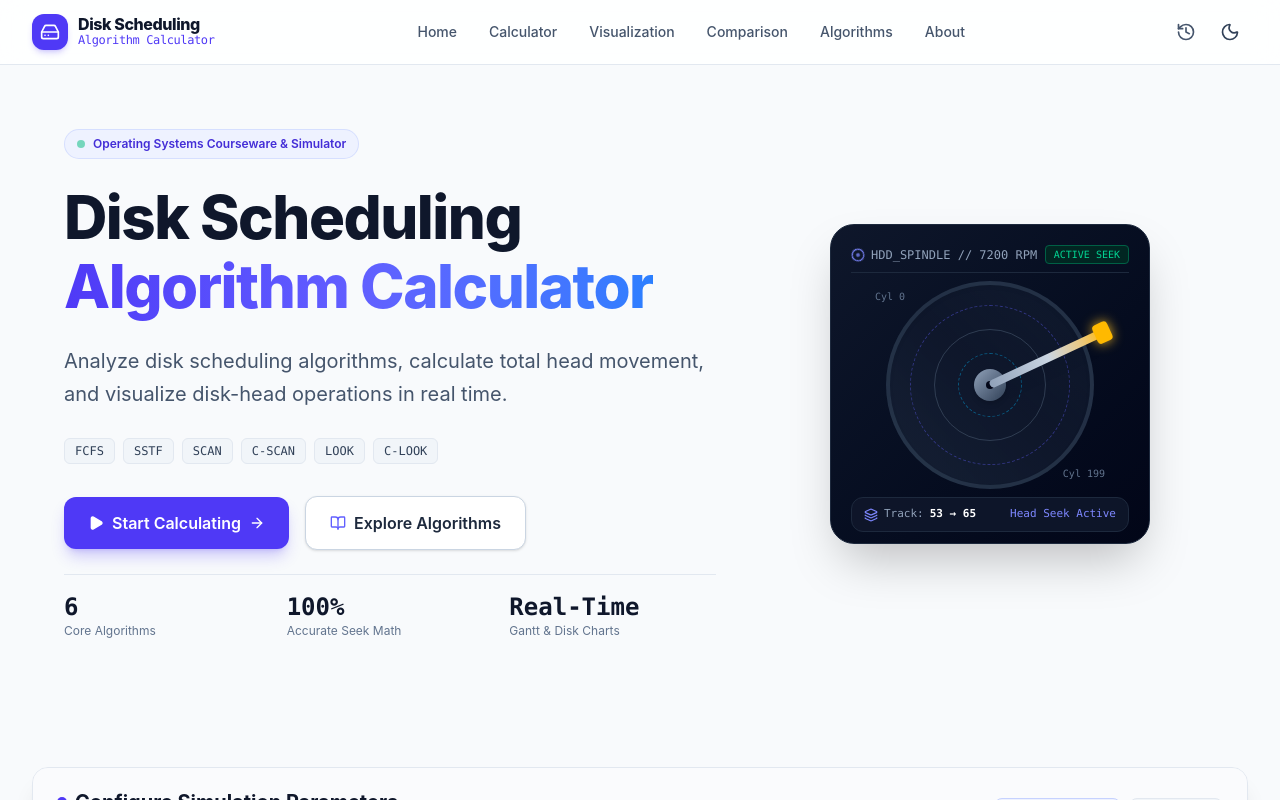
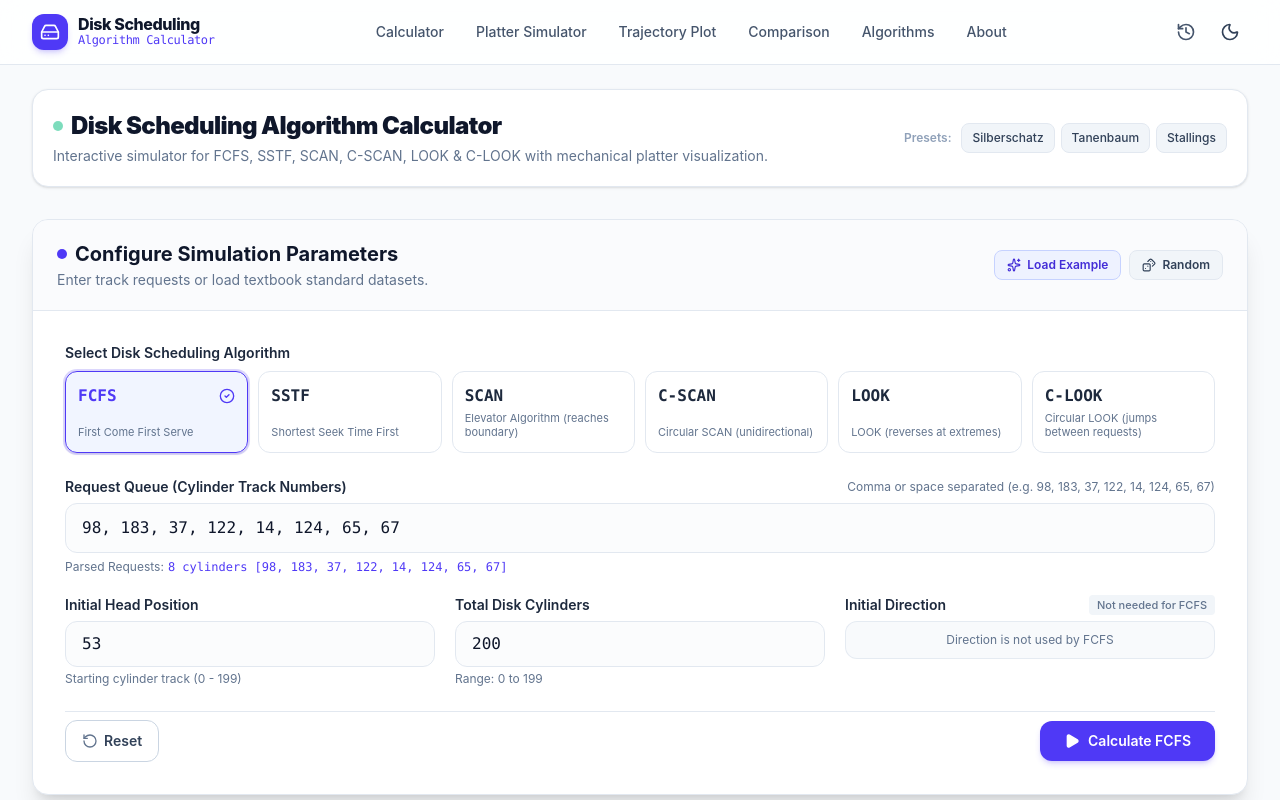
Before and after one commit to shivshankarsuriyavlogs-cpu/Disk-Scheduling-Algorithm-Calculator, a React (Vite) app: page / in a window 1280 px wide. Shown: the top 800 px of the page. Built offline with nearby package versions, Linux system fonts and the light colour scheme.

Commit message:
feat: add textbook presets and improve navigation
- Introduce standard textbook presets for algorithm calculations
- Update Navbar and component scroll targets for better navigation
- Remove unused Hero component

```diff
--- a/src/App.tsx
+++ b/src/App.tsx
@@ -3,7 +3,6 @@ import confetti from 'canvas-confetti';
 import { AlgorithmType, Direction, CalculationResult, ComparisonItem, HistoryEntry } from './types';
 import { validateInput, calculateAlgorithm, compareAlgorithms } from './utils/algorithms';
 import { Navbar } from './components/Navbar';
-import { Hero } from './components/Hero';
 import { CalculatorForm } from './components/CalculatorForm';
 import { MetricsCards } from './components/MetricsCards';
 import { MovementSequence } from './components/MovementSequence';
@@ -18,6 +17,31 @@ import { HistoryDrawer } from './components/HistoryDrawer';
 
 const STORAGE_KEY_THEME = 'disk_calc_theme';
 const STORAGE_KEY_HISTORY = 'disk_calc_history';
+
+// Standard textbook presets
+export const PRESETS = [
+  {
+    name: 'Silberschatz (Standard OS)',
+    queue: '98, 183, 37, 122, 14, 124, 65, 67',
+    head: '53',
+    diskSize: '200',
+    direction: 'Right' as Direction,
+  },
+  {
+    name: 'Tanenbaum (Modern OS)',
+    queue: '1, 36, 16, 34, 9, 12',
+    head: '11',
+    diskSize: '40',
+    direction: 'Right' as Direction,
+  },
+  {
+    name: 'Stallings (OS Principles)',
+    queue: '55, 58, 39, 18, 90, 160, 150, 38, 184',
+    head: '100',
+    diskSize: '200',
+    direction: 'Right' as Direction,
+  },
+];
 
 export default function App() {
   // Theme state
@@ -47,9 +71,14 @@ export default function App() {
   const [direction, setDirection] = useState<Direction>('Right');
   const [selectedAlgorithm, setSelectedAlgorithm] = useState<AlgorithmType>('FCFS');
 
-  // Calculation Results
-  const [currentResult, setCurrentResult] = useState<CalculationResult | null>(null);
-  const [comparisonItems, setComparisonItems] = useState<ComparisonItem[]>([]);
+  // Pre-calculate initial results immediately on mount so the user sees a 100% active, working dashboard
+  const [currentResult, setCurrentResult] = useState<CalculationResult>(() => {
+    return calculateAlgorithm('FCFS', 53, [98, 183, 37, 122, 14, 124, 65, 67], 200, 'Right');
+  });
+
+  const [comparisonItems, setComparisonItems] = useState<ComparisonItem[]>(() => {
+    return compareAlgorithms(53, [98, 183, 37, 122, 14, 124, 65, 67], 200, 'Right');
+  });
 
   // Interactive Playback State
   const [activeStep, setActiveStep] = useState<number>(-1); // -1 = overview
@@ -123,7 +152,7 @@ export default function App() {
     return () => clearInterval(timer);
   }, [isPlaying, playbackSpeed, currentResult]);
 
-  // Execution function (triggered by Calculate button)
+  // Execution function (triggered by Calculate button or preset clicks)
   const runCalculation = useCallback((triggerConfetti = false) => {
     const valid = validateInput(queueInput, headInput, diskSizeInput, selectedAlgorithm, direction);
     if (!valid.isValid || !valid.parsedQueue || valid.parsedHead === undefined || !valid.parsedDiskSize) {
@@ -163,18 +192,21 @@ export default function App() {
       averageSeekDistance: result.averageSeekDistance,
     };
 
-    setHistory((prev) => [historyItem, ...prev.filter(h => !(h.algorithm === historyItem.algorithm && h.initialHead === historyItem.initialHead && h.requestQueue.join(',') === historyItem.requestQueue.join(',')))].slice(0, 30));
+    setHistory((prev) => [
+      historyItem,
+      ...prev.filter(h => !(h.algorithm === historyItem.algorithm && h.initialHead === historyItem.initialHead && h.requestQueue.join(',') === historyItem.requestQueue.join(',')))
+    ].slice(0, 30));
 
     if (triggerConfetti) {
       try {
         confetti({
-          particleCount: 40,
-          spread: 70,
-          origin: { y: 0.65 },
+          particleCount: 35,
+          spread: 60,
+          origin: { y: 0.6 },
           colors: ['#4f46e5', '#0284c7', '#10b981', '#f59e0b']
         });
       } catch {
-        // ignore confetti errors in iframe
+        // ignore in iframe
       }
 
       // Smooth scroll to results
@@ -207,12 +239,12 @@ export default function App() {
     setSelectedAlgorithm(algo);
   };
 
-  // Load standard example dataset
-  const handleLoadExample = () => {
-    setQueueInput('98, 183, 37, 122, 14, 124, 65, 67');
-    setHeadInput('53');
-    setDiskSizeInput('200');
-    setDirection('Right');
+  // Load preset dataset
+  const handleApplyPreset = (preset: typeof PRESETS[0]) => {
+    setQueueInput(preset.queue);
+    setHeadInput(preset.head);
+    setDiskSizeInput(preset.diskSize);
+    setDirection(preset.direction);
   };
 
   // Generate random realistic dataset
@@ -263,15 +295,39 @@ export default function App() {
         historyCount={history.length}
       />
 
-      {/* Main Content Sections */}
-      <main className="flex-1 max-w-7xl mx-auto w-full px-4 sm:px-6 lg:px-8 space-y-12 pb-16">
-        {/* Hero Section */}
-        <Hero
-          onStartCalculating={() => scrollToSection('#calculator')}
-          onExploreAlgorithms={() => scrollToSection('#algorithms')}
-        />
+      {/* Main Content: Direct, instant working application view */}
+      <main className="flex-1 max-w-7xl mx-auto w-full px-4 sm:px-6 lg:px-8 pt-6 pb-16 space-y-8">
+        {/* Compact Utility Header with Live Status & Presets */}
+        <div className="flex flex-col md:flex-row md:items-center justify-between gap-4 p-4 sm:p-5 rounded-2xl bg-white dark:bg-slate-900 border border-slate-200 dark:border-slate-800 shadow-sm">
+          <div>
+            <div className="flex items-center gap-2">
+              <span className="w-2.5 h-2.5 rounded-full bg-emerald-500 animate-pulse" />
+              <h1 className="text-xl sm:text-2xl font-black text-slate-900 dark:text-white tracking-tight">
+                Disk Scheduling Algorithm Calculator
+              </h1>
+            </div>
+            <p className="text-xs sm:text-sm text-slate-500 dark:text-slate-400 mt-1">
+              Interactive simulator for FCFS, SSTF, SCAN, C-SCAN, LOOK & C-LOOK with mechanical platter visualization.
+            </p>
+          </div>
 
-        {/* Calculator Configuration Form */}
+          {/* Quick textbook dataset switchers */}
+          <div className="flex flex-wrap items-center gap-1.5 self-start md:self-auto">
+            <span className="text-xs font-semibold text-slate-400 mr-1 hidden sm:inline">Presets:</span>
+            {PRESETS.map((p) => (
+              <button
+                key={p.name}
+                type="button"
+                onClick={() => handleApplyPreset(p)}
+                className="px-2.5 py-1.5 rounded-lg text-xs font-medium bg-slate-100 dark:bg-slate-800 hover:bg-indigo-50 dark:hover:bg-indigo-950/60 text-slate-700 dark:text-slate-300 hover:text-indigo-600 dark:hover:text-indigo-400 border border-slate-200 dark:border-slate-700 transition-colors cursor-pointer"
+              >
+                {p.name.split(' ')[0]}
+              </button>
+            ))}
+          </div>
+        </div>
+
+        {/* 1. Calculator Configuration Form */}
         <CalculatorForm
           queueInput={queueInput}
           headInput={headInput}
@@ -286,14 +342,14 @@ export default function App() {
           onAlgorithmChange={handleAlgorithmChange}
           onCalculate={() => runCalculation(true)}
           onReset={handleReset}
-          onLoadExample={handleLoadExample}
+          onLoadExample={() => handleApplyPreset(PRESETS[0])}
           onGenerateRandom={handleGenerateRandom}
         />
 
-        {/* Dynamic Calculation Results Display */}
+        {/* 2. Dynamic Calculation Results Display (Always live and visible) */}
         {currentResult && (
-          <div id="results-section" className="space-y-8 animate-fadeIn scroll-mt-20">
-            {/* Top Metrics Cards & Mathematical Formula Breakdown */}
+          <div id="results-section" className="space-y-8 scroll-mt-20">
+            {/* Top Key Metrics Cards & Mathematical Formula Expansion */}
             <MetricsCards result={currentResult} />
 
             {/* Interactive Mechanical Disk Platter & Actuator Arm Simulator */}
@@ -305,7 +361,7 @@ export default function App() {
               onTogglePlay={handleTogglePlay}
             />
 
-            {/* Horizontal Movement Sequence (Gantt-style) with Step Playback */}
+            {/* Horizontal Head Movement Sequence (Gantt-style) with Step Playback */}
             <MovementSequence
               result={currentResult}
               activeStep={activeStep}
@@ -332,7 +388,7 @@ export default function App() {
           </div>
         )}
 
-        {/* Algorithm Comparison (runs all 6 algorithms concurrently on the same queue) */}
+        {/* 3. Algorithm Comparison (runs all 6 algorithms concurrently on the same queue) */}
         {comparisonItems.length > 0 && currentResult && (
           <AlgorithmComparison
             comparisonItems={comparisonItems}
@@ -346,13 +402,13 @@ export default function App() {
           />
         )}
 
-        {/* Algorithm Information Cards (Educational knowledge base for all 6) */}
+        {/* 4. Algorithm Information Knowledge Base */}
         <AlgorithmCards onSelectAlgorithm={(algo) => {
           handleAlgorithmChange(algo);
           scrollToSection('#calculator');
         }} />
 
-        {/* About Section */}
+        {/* 5. About & Educational Reference */}
         <AboutSection />
       </main>
 
--- a/src/components/DiskPlatterVisualizer.tsx
+++ b/src/components/DiskPlatterVisualizer.tsx
@@ -52,7 +52,7 @@ export const DiskPlatterVisualizer: React.FC<DiskPlatterVisualizerProps> = ({
     rpmSpeed === 'fast' ? 'animate-spin-fast' : rpmSpeed === 'slow' ? 'animate-spin-slow' : 'animate-spin-normal';
 
   return (
-    <div className="bg-white dark:bg-slate-900 rounded-2xl p-6 border border-slate-200 dark:border-slate-800 shadow-sm space-y-5">
+    <div id="platter-simulator" className="bg-white dark:bg-slate-900 rounded-2xl p-6 border border-slate-200 dark:border-slate-800 shadow-sm space-y-5 scroll-mt-20">
       {/* Header */}
       <div className="flex flex-col sm:flex-row sm:items-center justify-between gap-3 border-b border-slate-100 dark:border-slate-800/80 pb-4">
         <div>
--- a/src/components/Navbar.tsx
+++ b/src/components/Navbar.tsx
@@ -12,9 +12,9 @@ export const Navbar = ({ darkMode, onToggleTheme, onOpenHistory, historyCount }:
   const [mobileMenuOpen, setMobileMenuOpen] = useState(false);
 
   const navLinks = [
-    { name: 'Home', href: '#home' },
     { name: 'Calculator', href: '#calculator' },
-    { name: 'Visualization', href: '#visualization' },
+    { name: 'Platter Simulator', href: '#platter-simulator' },
+    { name: 'Trajectory Plot', href: '#visualization' },
     { name: 'Comparison', href: '#comparison' },
     { name: 'Algorithms', href: '#algorithms' },
     { name: 'About', href: '#about' },
@@ -33,9 +33,9 @@ export const Navbar = ({ darkMode, onToggleTheme, onOpenHistory, historyCount }:
       <div className="max-w-7xl mx-auto px-4 sm:px-6 lg:px-8">
         <div className="flex items-center justify-between h-16">
           {/* Brand */}
-          <a
-            href="#home"
-            className="flex items-center gap-2.5 text-slate-900 dark:text-white font-bold tracking-tight hover:opacity-90 transition-opacity"
+          <button
+            onClick={() => window.scrollTo({ top: 0, behavior: 'smooth' })}
+            className="flex items-center gap-2.5 text-slate-900 dark:text-white font-bold tracking-tight hover:opacity-90 transition-opacity cursor-pointer text-left"
             id="brand-logo"
           >
             <div className="p-2 rounded-xl bg-indigo-600 text-white shadow-md shadow-indigo-600/20 flex items-center justify-center">
@@ -49,7 +49,7 @@ export const Navbar = ({ darkMode, onToggleTheme, onOpenHistory, historyCount }:
                 Algorithm Calculator
               </span>
             </div>
-          </a>
+          </button>
 
           {/* Desktop Nav Links */}
           <nav className="hidden md:flex items-center gap-1">
```
